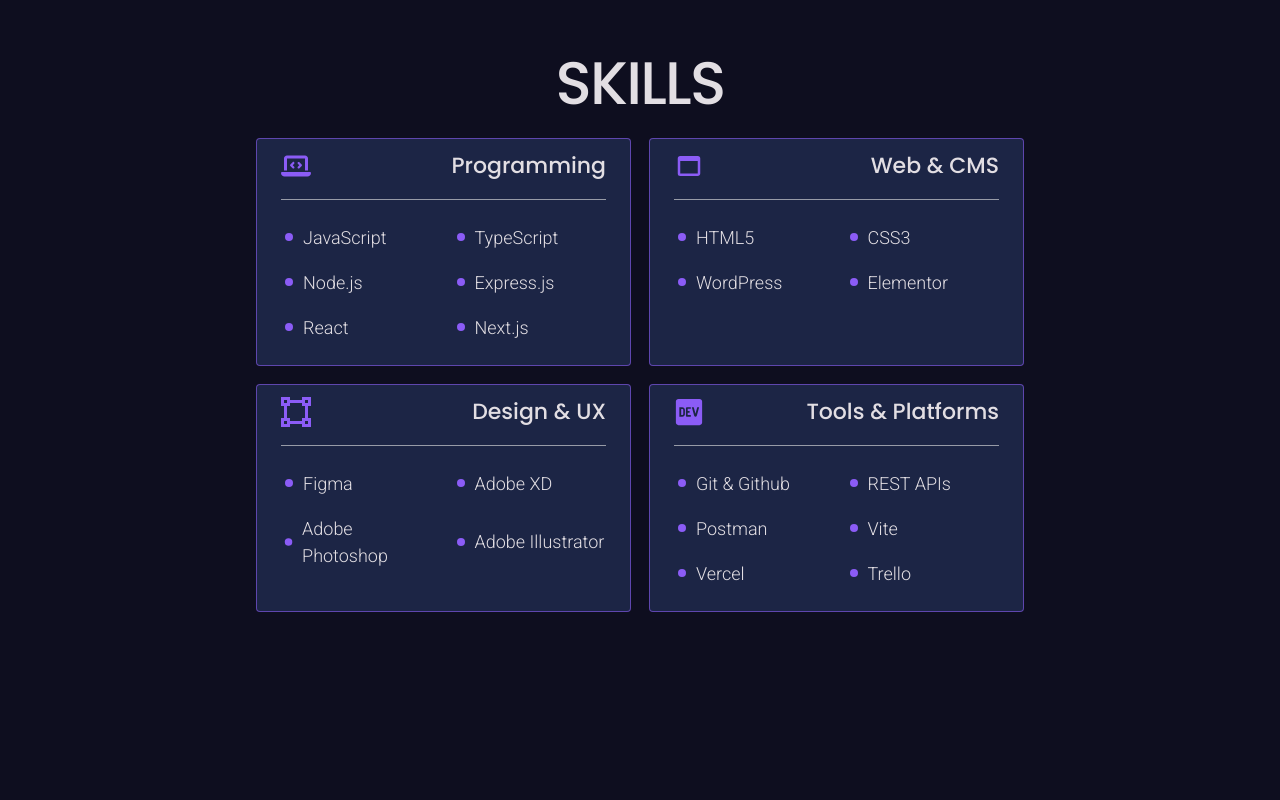
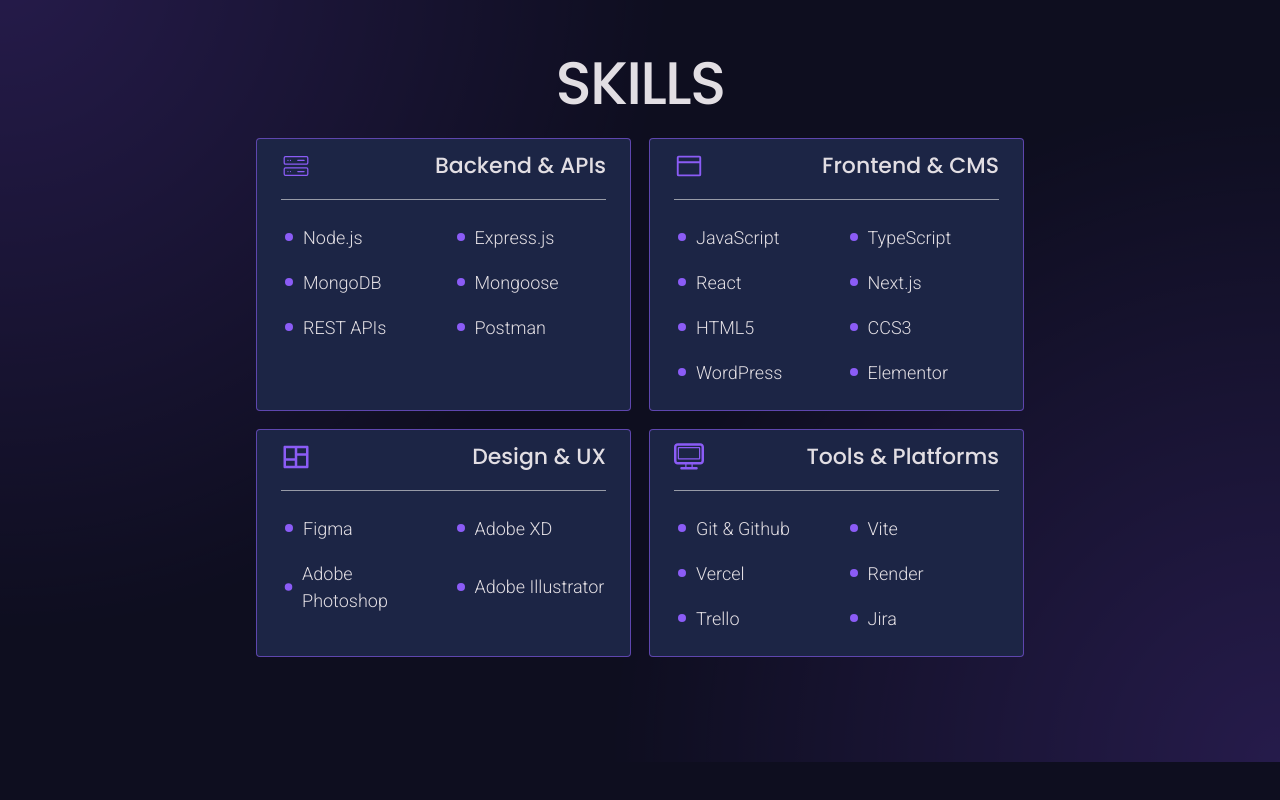
Before and after one commit to AlisaPagan/portfolio, a Next.js app: page / in a window 1280 px wide. Shown: the part 2251-3051 px from the top of the page. Before the commit the page ends 2985 px from the top, so only its background shows below. Built offline with nearby package versions, Linux system fonts and the light colour scheme.

Commit message:
UI: complete skills section, desktop styles

```diff
--- a/app/page.module.css
+++ b/app/page.module.css
@@ -1,5 +1,11 @@
 .main {
   padding-bottom: 32px;
+}
+
+@media only screen and (min-width: 768px) {
+  .main {
+    padding-bottom: 40px;
+  }
 }
 
 @media only screen and (min-width: 1440px) {
--- a/components/Home/Skills/Skills.module.css
+++ b/components/Home/Skills/Skills.module.css
@@ -1,4 +1,11 @@
+.skillsSection {
+  position: relative;
+  overflow: hidden;
+  min-height: 100vh;
+}
+
 .sectionWrapper {
+  position: relative;
   display: flex;
   flex-direction: column;
   gap: 24px;
@@ -8,6 +15,18 @@
   justify-content: center;
 }
 
+.glow {
+  position: absolute;
+  inset: 0;
+  pointer-events: none;
+  z-index: 0;
+  background-image:
+    radial-gradient(circle at top left, var(--accent) 0%, transparent 45%),
+    radial-gradient(circle at bottom right, var(--accent) 0%, transparent 45%);
+  background-size: 100%;
+  opacity: 0.25;
+}
+
 .heading {
   text-align: center;
   text-transform: uppercase;
@@ -15,9 +34,10 @@
 }
 
 .skillsGridWrapper {
-  display: flex;
-  flex-direction: column;
+  display: grid;
+  grid-template-columns: repeat(1, minmax(0, 1fr));
   gap: 18px;
+  align-items: stretch;
 }
 
 .listWrapper {
@@ -69,10 +89,7 @@
   }
 
   .skillsGridWrapper {
-    display: grid;
     grid-template-columns: repeat(2, minmax(0, 1fr));
-    gap: 18px;
-    align-items: stretch;
   }
 
   .listWrapper {
@@ -86,4 +103,8 @@
     padding-top: 120px;
     padding-bottom: 120px;
   }
+
+  .skillsGridWrapper {
+    grid-template-columns: repeat(4, minmax(0, 1fr));
+  }
 }
--- a/components/Home/Skills/Skills.tsx
+++ b/components/Home/Skills/Skills.tsx
@@ -1,25 +1,56 @@
 import styles from "./Skills.module.css";
 import Icon from "@/components/UI/Icon/Icon";
 import { GoDotFill } from "react-icons/go";
-import { FaLaptopCode, FaDev } from "react-icons/fa6";
-import { MdOutlineWebAsset } from "react-icons/md";
-import { SiMaterialdesignicons } from "react-icons/si";
-
+import { TiDeviceDesktop } from "react-icons/ti";
+import { CiServer } from "react-icons/ci";
+import { PiBrowser } from "react-icons/pi";
+import { RiLayoutMasonryLine } from "react-icons/ri";
 function Skills() {
   return (
-    <section id="skills" className="section">
+    <section id="skills" className={`section ${styles.skillsSection}`}>
+      <div className={styles.glow}></div>
       <div className={`${styles.sectionWrapper} container`}>
         <h2 className={styles.heading}>Skills</h2>
 
         <div className={styles.skillsGridWrapper}>
           <div className={styles.listWrapper}>
             <div className={styles.subheadingWrapper}>
-              <Icon
-                icon={FaLaptopCode}
-                size={30}
-                className={styles.skillIcon}
-              />
-              <h3 className={styles.subheading}>Programming</h3>
+              <Icon icon={CiServer} size={30} className={styles.skillIcon} />
+              <h3 className={styles.subheading}>Backend & APIs</h3>
+            </div>
+
+            <ul className={styles.skillsList}>
+              <li className={styles.skillsListItem}>
+                <Icon icon={GoDotFill} size={16} className={styles.skillIcon} />
+                Node.js
+              </li>
+              <li className={styles.skillsListItem}>
+                <Icon icon={GoDotFill} size={16} className={styles.skillIcon} />
+                Express.js
+              </li>
+              <li className={styles.skillsListItem}>
+                <Icon icon={GoDotFill} size={16} className={styles.skillIcon} />
+                MongoDB
+              </li>
+              <li className={styles.skillsListItem}>
+                <Icon icon={GoDotFill} size={16} className={styles.skillIcon} />
+                Mongoose
+              </li>
+              <li className={styles.skillsListItem}>
+                <Icon icon={GoDotFill} size={16} className={styles.skillIcon} />
+                REST APIs
+              </li>
+              <li className={styles.skillsListItem}>
+                <Icon icon={GoDotFill} size={16} className={styles.skillIcon} />
+                Postman
+              </li>
+            </ul>
+          </div>
+
+          <div className={styles.listWrapper}>
+            <div className={styles.subheadingWrapper}>
+              <Icon icon={PiBrowser} size={30} className={styles.skillIcon} />
+              <h3 className={styles.subheading}>Frontend & CMS</h3>
             </div>
 
             <ul className={styles.skillsList}>
@@ -33,41 +64,19 @@
               </li>
               <li className={styles.skillsListItem}>
                 <Icon icon={GoDotFill} size={16} className={styles.skillIcon} />
-                Node.js
-              </li>
-              <li className={styles.skillsListItem}>
-                <Icon icon={GoDotFill} size={16} className={styles.skillIcon} />
-                Express.js
-              </li>
-              <li className={styles.skillsListItem}>
-                <Icon icon={GoDotFill} size={16} className={styles.skillIcon} />
                 React
               </li>
               <li className={styles.skillsListItem}>
                 <Icon icon={GoDotFill} size={16} className={styles.skillIcon} />
                 Next.js
               </li>
-            </ul>
-          </div>
-
-          <div className={styles.listWrapper}>
-            <div className={styles.subheadingWrapper}>
-              <Icon
-                icon={MdOutlineWebAsset}
-                size={30}
-                className={styles.skillIcon}
-              />
-              <h3 className={styles.subheading}>Web & CMS</h3>
-            </div>
-
-            <ul className={styles.skillsList}>
               <li className={styles.skillsListItem}>
                 <Icon icon={GoDotFill} size={16} className={styles.skillIcon} />
                 HTML5
               </li>
               <li className={styles.skillsListItem}>
                 <Icon icon={GoDotFill} size={16} className={styles.skillIcon} />
-                CSS3
+                CCS3
               </li>
               <li className={styles.skillsListItem}>
                 <Icon icon={GoDotFill} size={16} className={styles.skillIcon} />
@@ -83,7 +92,7 @@
           <div className={styles.listWrapper}>
             <div className={styles.subheadingWrapper}>
               <Icon
-                icon={SiMaterialdesignicons}
+                icon={RiLayoutMasonryLine}
                 size={30}
                 className={styles.skillIcon}
               />
@@ -112,7 +121,11 @@
 
           <div className={styles.listWrapper}>
             <div className={styles.subheadingWrapper}>
-              <Icon icon={FaDev} size={30} className={styles.skillIcon} />
+              <Icon
+                icon={TiDeviceDesktop}
+                size={30}
+                className={styles.skillIcon}
+              />
               <h3 className={styles.subheading}>Tools & Platforms</h3>
             </div>
 
@@ -120,14 +133,6 @@
               <li className={styles.skillsListItem}>
                 <Icon icon={GoDotFill} size={16} className={styles.skillIcon} />
                 Git & Github
-              </li>
-              <li className={styles.skillsListItem}>
-                <Icon icon={GoDotFill} size={16} className={styles.skillIcon} />
-                REST APIs
-              </li>
-              <li className={styles.skillsListItem}>
-                <Icon icon={GoDotFill} size={16} className={styles.skillIcon} />
-                Postman
               </li>
               <li className={styles.skillsListItem}>
                 <Icon icon={GoDotFill} size={16} className={styles.skillIcon} />
@@ -139,7 +144,15 @@
               </li>
               <li className={styles.skillsListItem}>
                 <Icon icon={GoDotFill} size={16} className={styles.skillIcon} />
+                Render
+              </li>
+              <li className={styles.skillsListItem}>
+                <Icon icon={GoDotFill} size={16} className={styles.skillIcon} />
                 Trello
+              </li>
+              <li className={styles.skillsListItem}>
+                <Icon icon={GoDotFill} size={16} className={styles.skillIcon} />
+                Jira
               </li>
             </ul>
           </div>
```
